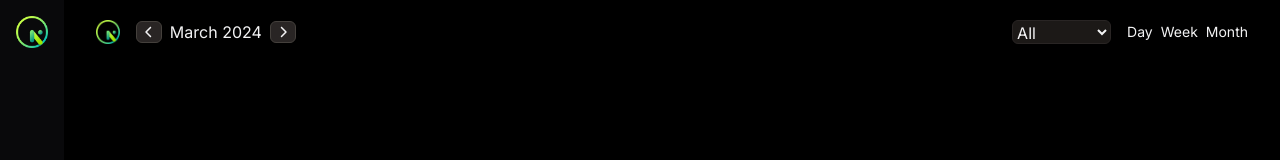
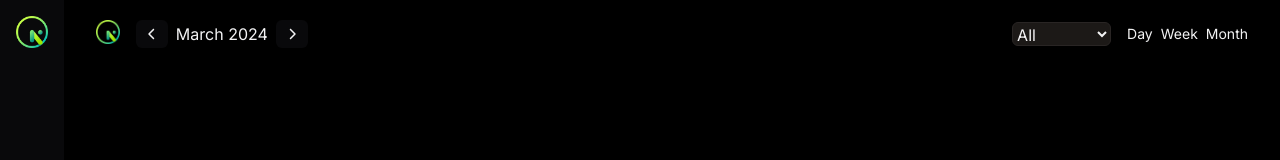
Before and after one commit to marielle-lopez/chrono, a React (Vite) app in the folder frontend/: page / in a window 1280 px wide. Shown: the top 160 px of the page. Built offline with nearby package versions, Linux system fonts and the light colour scheme; a web font is replaced by a local one.

Commit message:
update padding, background colours and borders

```diff
--- a/frontend/src/components/Button/Button.tsx
+++ b/frontend/src/components/Button/Button.tsx
@@ -19,12 +19,12 @@ const Button = ({
     <>
       {handleClick ? (
         <button
-          className={`py-1 h-fit border border-stone-700 rounded-md ${
+          className={`py-2 px-2 h-fit rounded-md ${
             label !== null ? 'px-3' : 'px-1'
           } ${
             type === 'primary'
               ? 'bg-lime-400 border-none text-black'
-              : 'bg-stone-800'
+              : 'bg-zinc-950'
           }`}
           onClick={handleClick}
         >
```
